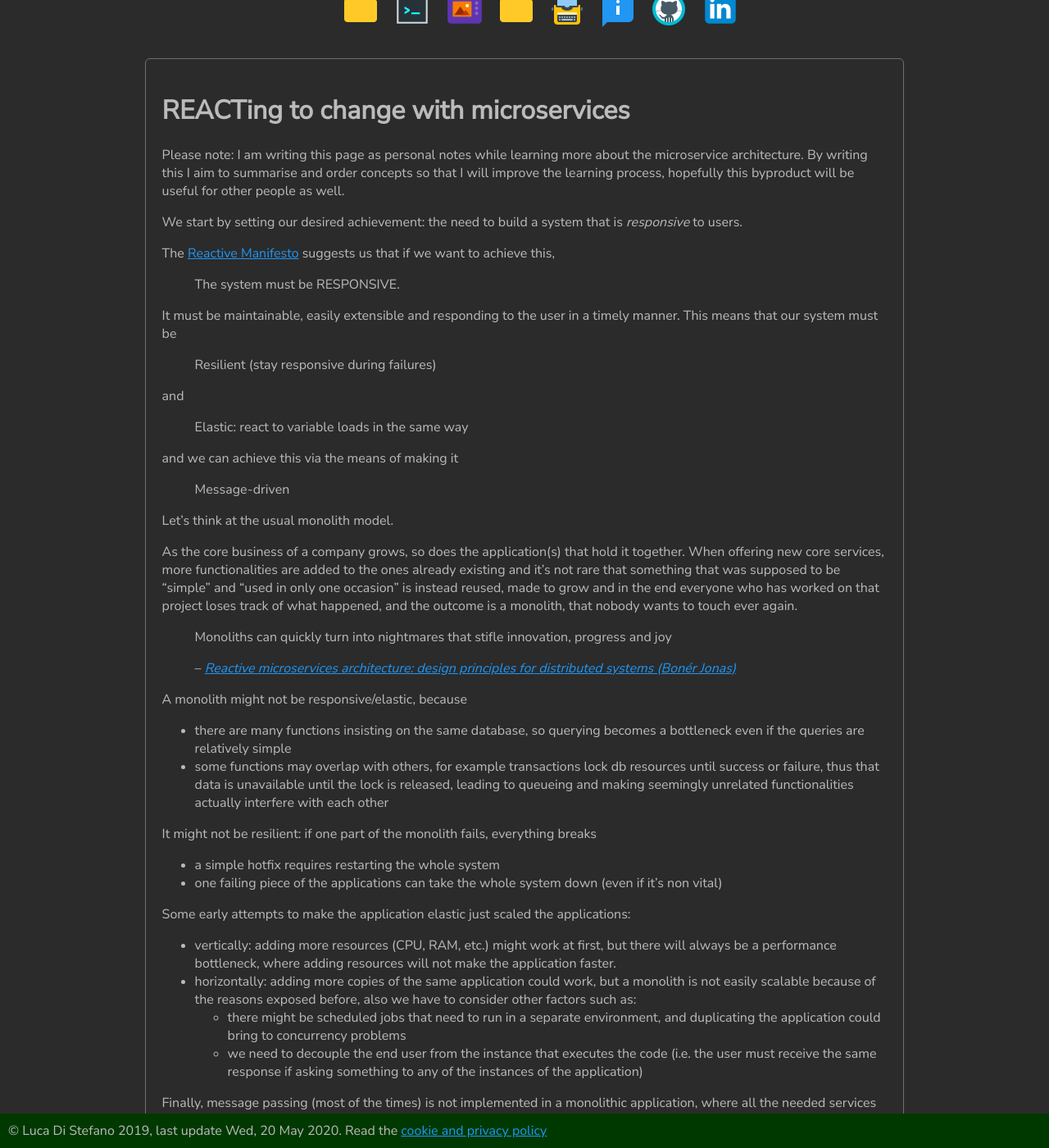
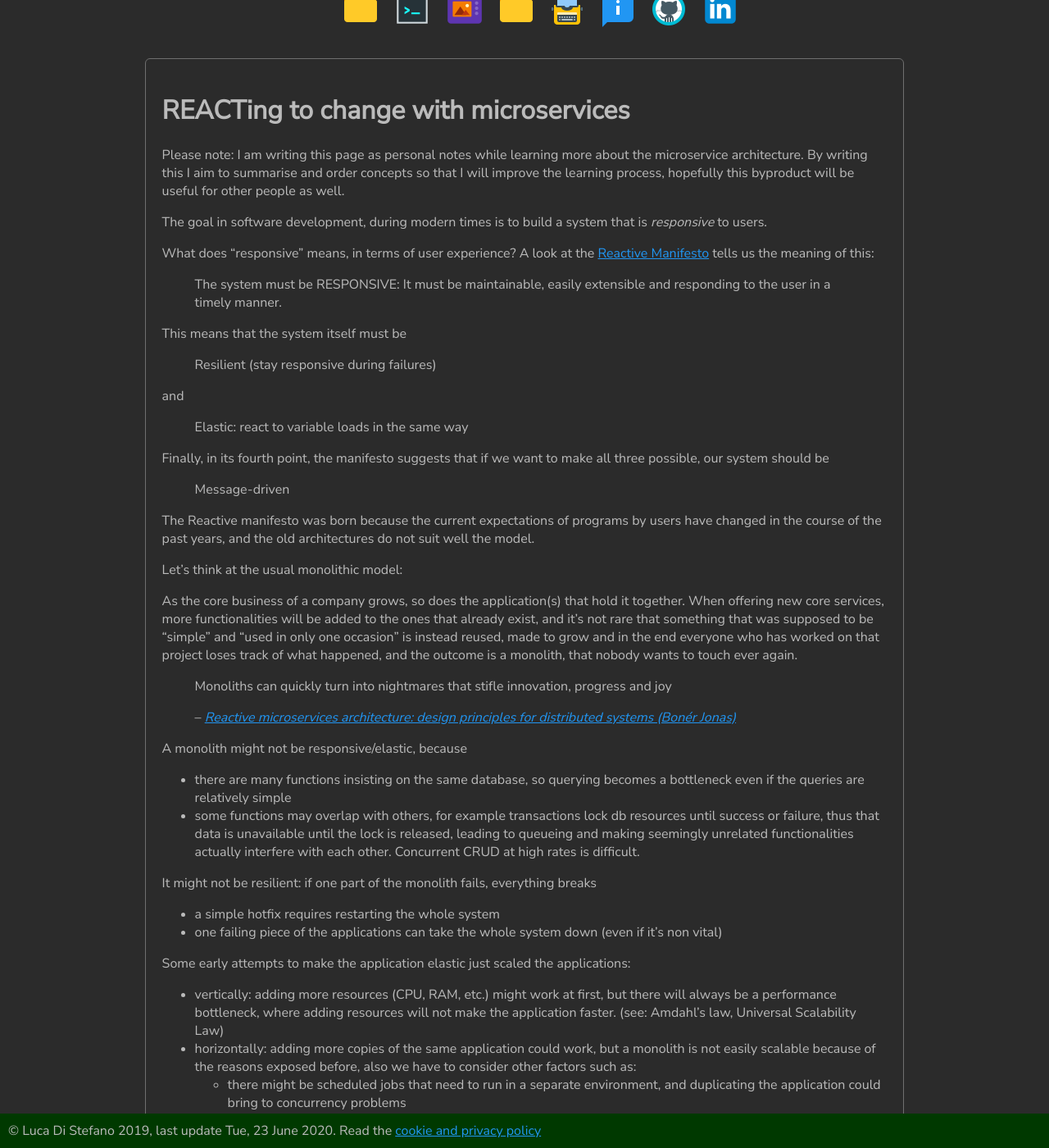
Before and after one commit to LukeDS-it/LukeDS-it.github.io, a Jekyll site: the page built from _posts/2020-06-23-reacting-to-change-microservices.md, in a window 1280 px wide and 1400 px high, scrolled down 253 px. Shown: the whole window at 82% size. Built offline with Jekyll 4.4.1, drawn with Linux system fonts in a browser that asks for light colours; some of the changed text lies outside the part shown.

Commit message:
moved article to blog section, updates in layouts

```diff
--- a/_config.yml
+++ b/_config.yml
@@ -11,7 +11,7 @@ url: "https://ldsoftware.it"
 twitter_username: LucaMacGyver
 github_username:  LukeDS-it
 linkedin_username: luca-di-stefano-31224b3b
-last_update: Wed, 20 May 2020
+last_update: Tue, 23 June 2020
 permalink: /blog/:categories/:year/:month/:day/:title
 
 # Build settings
--- a/_layouts/blog.html
+++ b/_layouts/blog.html
@@ -17,7 +17,11 @@ customcss: folder
                 <h2>{{ post.title }}</h2>
             </a>
             <p>
+                {% if post.description %}
+                {{ post.description }}
+                {% else %}
                 {{ post.excerpt }}
+                {% endif %}
             </p>
         </div>
     </div>
--- a/pages/reacting-to-change-microservices.md
+++ b/_posts/2020-06-23-reacting-to-change-microservices.md
@@ -1,7 +1,9 @@
 ---
-layout:      page
-title:       REACTing to change with microservices
-permalink:   /software/reacting-to-change-microservices/
+layout:      post
+title:       "REACTing to change with microservices"
+date:        2020-06-23 22:15:00 +0200
+category:    self-learning
+tags:        microservices reactive software-architecture
 description: >-
              As time goes by, the user base of an application grows, and so does the application
              itself. To avoid that the heavy workloads and the growing codebase submerge us, and
@@ -15,15 +17,16 @@ description: >-
     learning process, hopefully this byproduct will be useful for other people as well.
 </div>
 
-We start by setting our desired achievement: the need to build a system that is _responsive_ to
+The goal in software development, during modern times is to build a system that is _responsive_ to
 users.
 
-The [Reactive Manifesto][1] suggests us that if we want to achieve this,
+What does "responsive" means, in terms of user experience? A look at the [Reactive Manifesto][1]
+tells us the meaning of this:
 
-> The system must be RESPONSIVE.
+> The system must be RESPONSIVE: It must be maintainable, easily extensible and responding
+> to the user in a timely manner.
 
-It must be maintainable, easily extensible and responding to the user in a timely
-manner. This means that our system must be
+This means that the system itself must be
 
 > Resilient (stay responsive during failures)
 
@@ -31,14 +34,18 @@ and
 
 > Elastic: react to variable loads in the same way
 
-and we can achieve this via the means of making it
+Finally, in its fourth point, the manifesto suggests that if we want to make all three possible,
+our system should be
 
 > Message-driven
 
-Let's think at the usual monolith model.
+The Reactive manifesto was born because the current expectations of programs by users have changed
+in the course of the past years, and the old architectures do not suit well the model.
+
+Let's think at the usual monolithic model:
 
 As the core business of a company grows, so does the application(s) that hold it together.
-When offering new core services, more functionalities are added to the ones already existing
+When offering new core services, more functionalities will be added to the ones that already exist,
 and it's not rare that something that was supposed to be "simple" and "used in only one occasion"
 is instead reused, made to grow and in the end everyone who has worked on that project
 loses track of what happened, and the outcome is a monolith, that nobody wants to touch ever again.
@@ -53,7 +60,8 @@ A monolith might not be responsive/elastic, because
   even if the queries are relatively simple
 - some functions may overlap with others, for example transactions lock db resources until
   success or failure, thus that data is unavailable until the lock is released, leading to queueing
-  and making seemingly unrelated functionalities actually interfere with each other
+  and making seemingly unrelated functionalities actually interfere with each other.
+  Concurrent CRUD at high rates is difficult.
 
 It might not be resilient: if one part of the monolith fails, everything breaks
 - a simple hotfix requires restarting the whole system
@@ -62,6 +70,7 @@ It might not be resilient: if one part of the monolith fails, everything breaks
 Some early attempts to make the application elastic just scaled the applications:
 - vertically: adding more resources (CPU, RAM, etc.) might work at first, but there will always
   be a performance bottleneck, where adding resources will not make the application faster.
+  (see: Amdahl's law, Universal Scalability Law)
 - horizontally: adding more copies of the same application could work, but a monolith is not easily
   scalable because of the reasons exposed before, also we have to consider other factors such as:
   - there might be scheduled jobs that need to run in a separate environment, and duplicating the
--- a/_sass/basefolder.sass
+++ b/_sass/basefolder.sass
@@ -8,3 +8,4 @@
     padding: 15px
     border-radius: 50%
     border: 1px solid $complement-color
+    width: 50px
```
Also changed, not shown: _data/software.json (+0 -8 lines), static/images/icon-fast.png (added).
